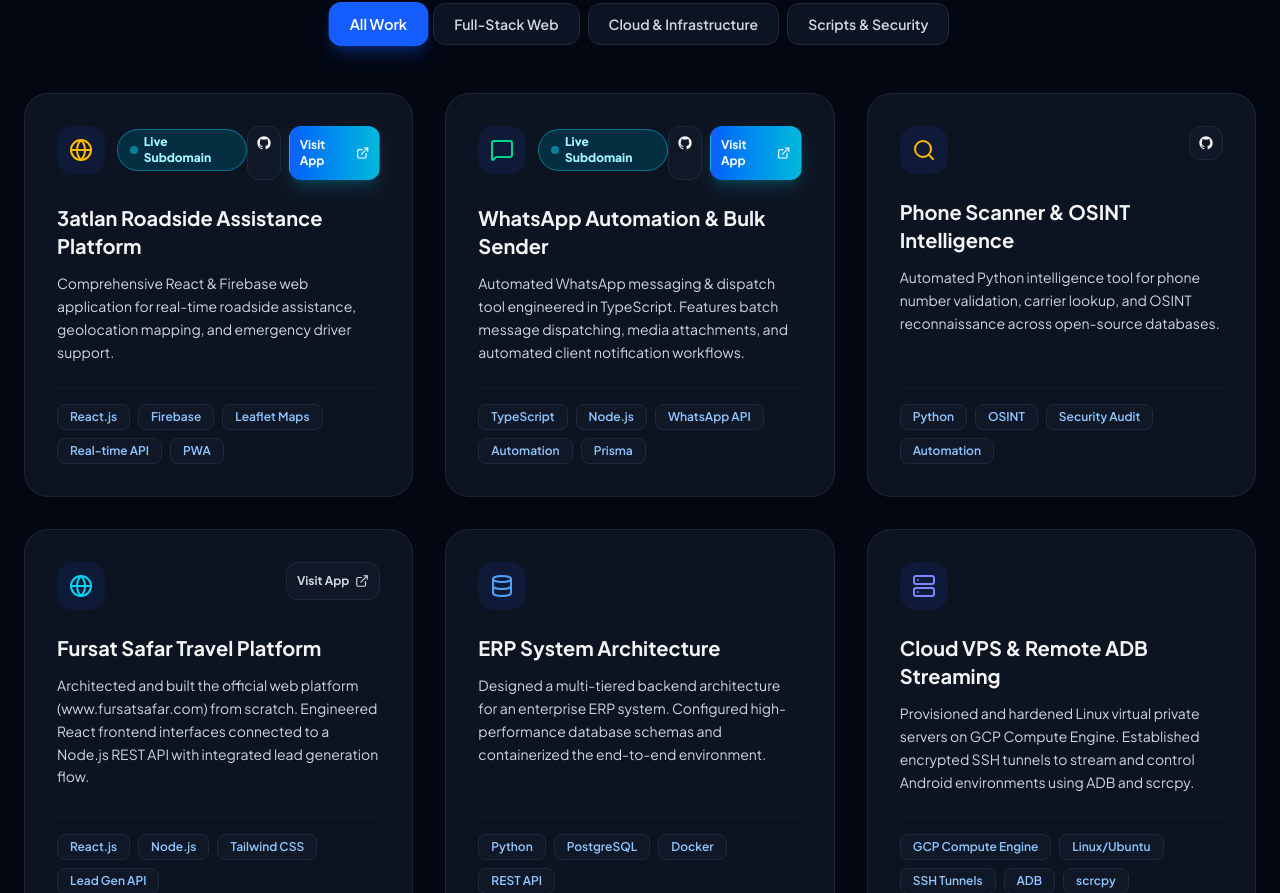
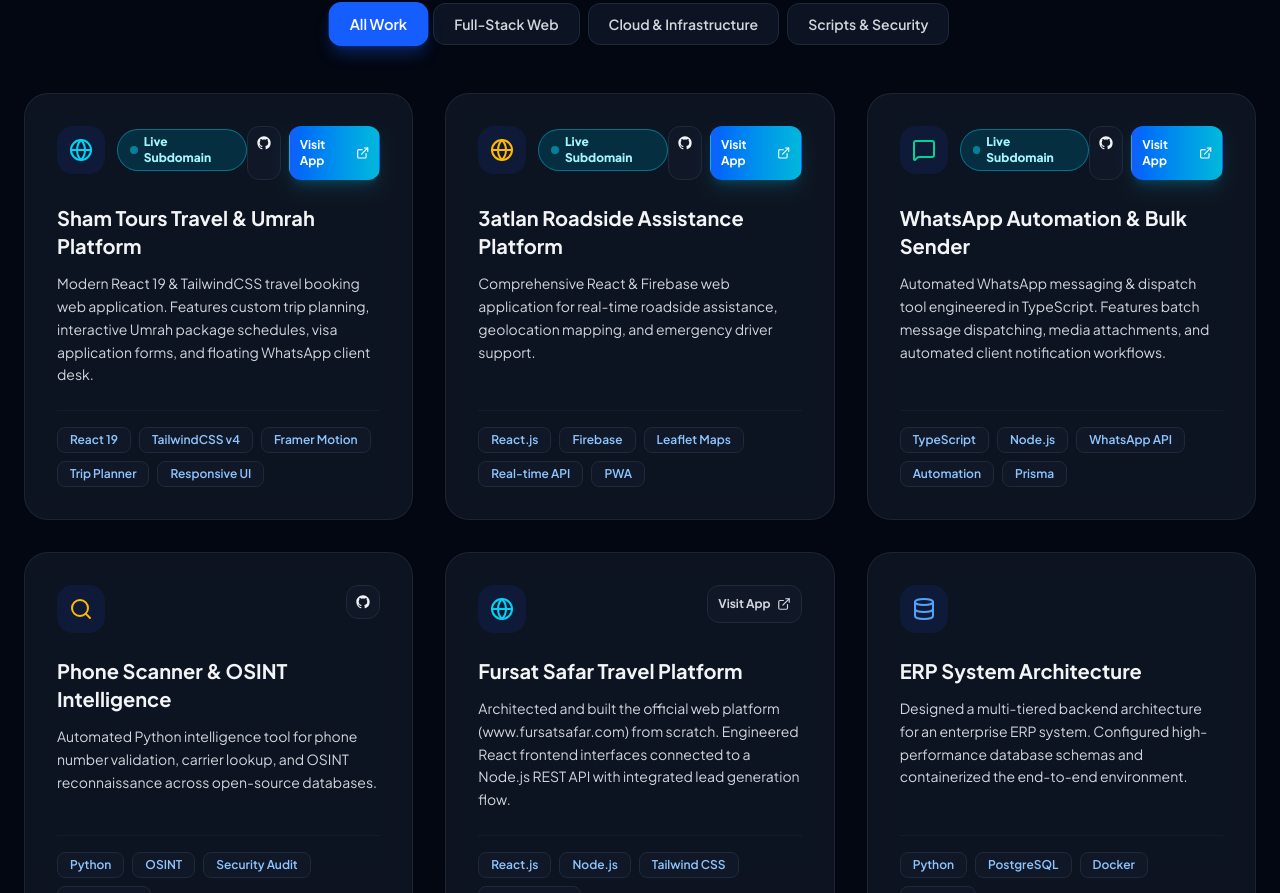
Before and after one commit to AmgdSMousa/portfolio, a React (Vite) app: page / in a window 1280 px wide. Shown: the part 3177-4070 px from the top of the page. Built offline with nearby package versions, Linux system fonts and the light colour scheme.

Commit message:
Add Sham Tours travel platform card and live subdomain link

```diff
--- a/src/App.jsx
+++ b/src/App.jsx
@@ -93,6 +93,19 @@ function App() {
   };
 
   const projects = [
+    {
+      id: 'shamtours',
+      title: lang === 'en' ? 'Sham Tours Travel & Umrah Platform' : 'منصة شام تورز للسياحة ورحلات العمرة',
+      category: 'web',
+      description: lang === 'en'
+        ? 'Modern React 19 & TailwindCSS travel booking web application. Features custom trip planning, interactive Umrah package schedules, visa application forms, and floating WhatsApp client desk.'
+        : 'منصة ويب حديثة بـ React 19 و TailwindCSS لحجز الرحلات السياحية وبرامج العمرة، وتخصيص الجولات وحجز التأشيرات والتواصل المباشر عبر الواتساب.',
+      tags: ['React 19', 'TailwindCSS v4', 'Framer Motion', 'Trip Planner', 'Responsive UI'],
+      icon: <Globe className="w-6 h-6 text-cyan-400" />,
+      featured: true,
+      github: 'https://github.com/AmgdSMousa/shamtours',
+      link: 'https://shamtours.am8ed.site'
+    },
     {
       id: '3atlan',
       title: lang === 'en' ? '3atlan Roadside Assistance Platform' : 'منصة عطلان لخدمات الإنقاذ والمساعدة على الطريق',
```
